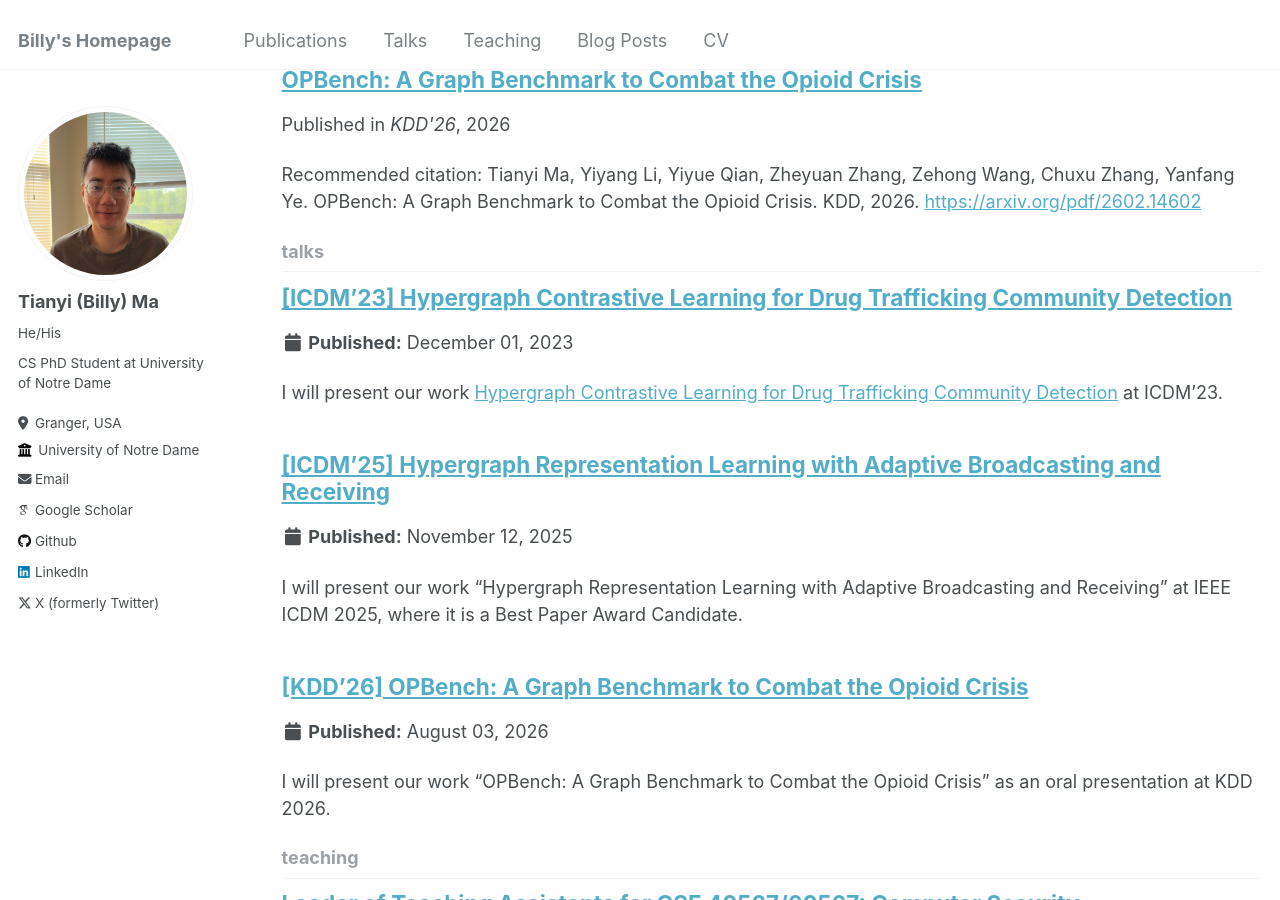
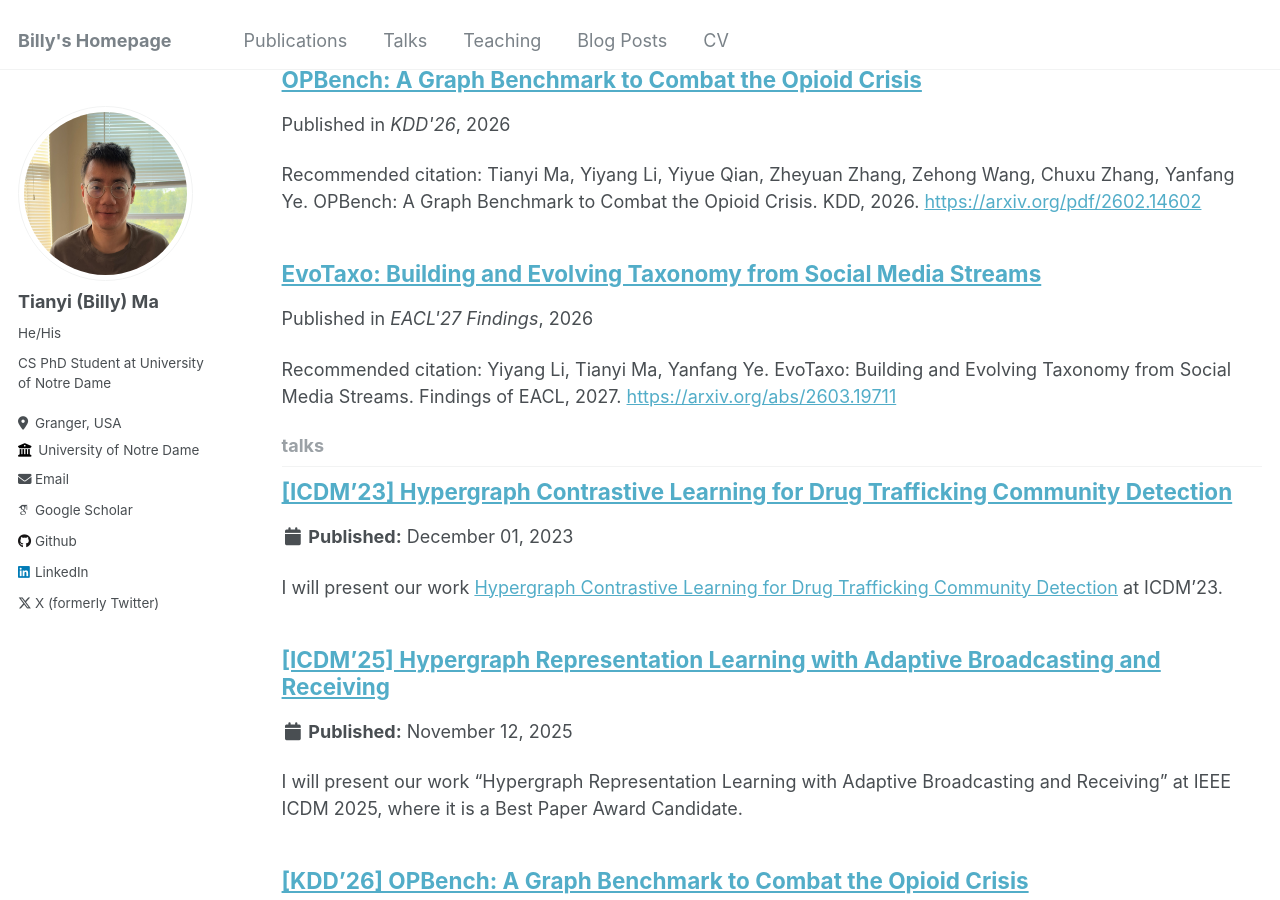
Before and after one commit to Tianyi-Billy-Ma/Tianyi-Billy-Ma.github.io, a Jekyll site: the page built from _pages/collection-archive.html, in a window 1280 px wide and 900 px high, scrolled down 4956 px. Built offline with Jekyll 4.4.1, drawn with Linux system fonts in a browser that asks for light colours; some web fonts are replaced.

Commit message:
Add EvoTaxo (EACL'27 Findings) to news and publications
Co-Authored-By: Claude Opus 5.5 <noreply@anthropic.com>

```diff
--- /dev/null
+++ b/_publications/2027-eacl-evotaxo.md
@@ -0,0 +1,11 @@
+---
+title: "EvoTaxo: Building and Evolving Taxonomy from Social Media Streams"
+collection: publications
+category: conference
+permalink: /publication/2027-eacl-evotaxo
+date: 2026-11-13
+venue: "EACL'27 Findings"
+authors: "Yiyang Li, **Tianyi Ma**, Yanfang Ye."
+paperurl: "https://arxiv.org/abs/2603.19711"
+citation: "Yiyang Li, Tianyi Ma, Yanfang Ye. EvoTaxo: Building and Evolving Taxonomy from Social Media Streams. Findings of EACL, 2027."
+---
```
Also changed, not shown: _pages/about.md (+7 -0 lines).
